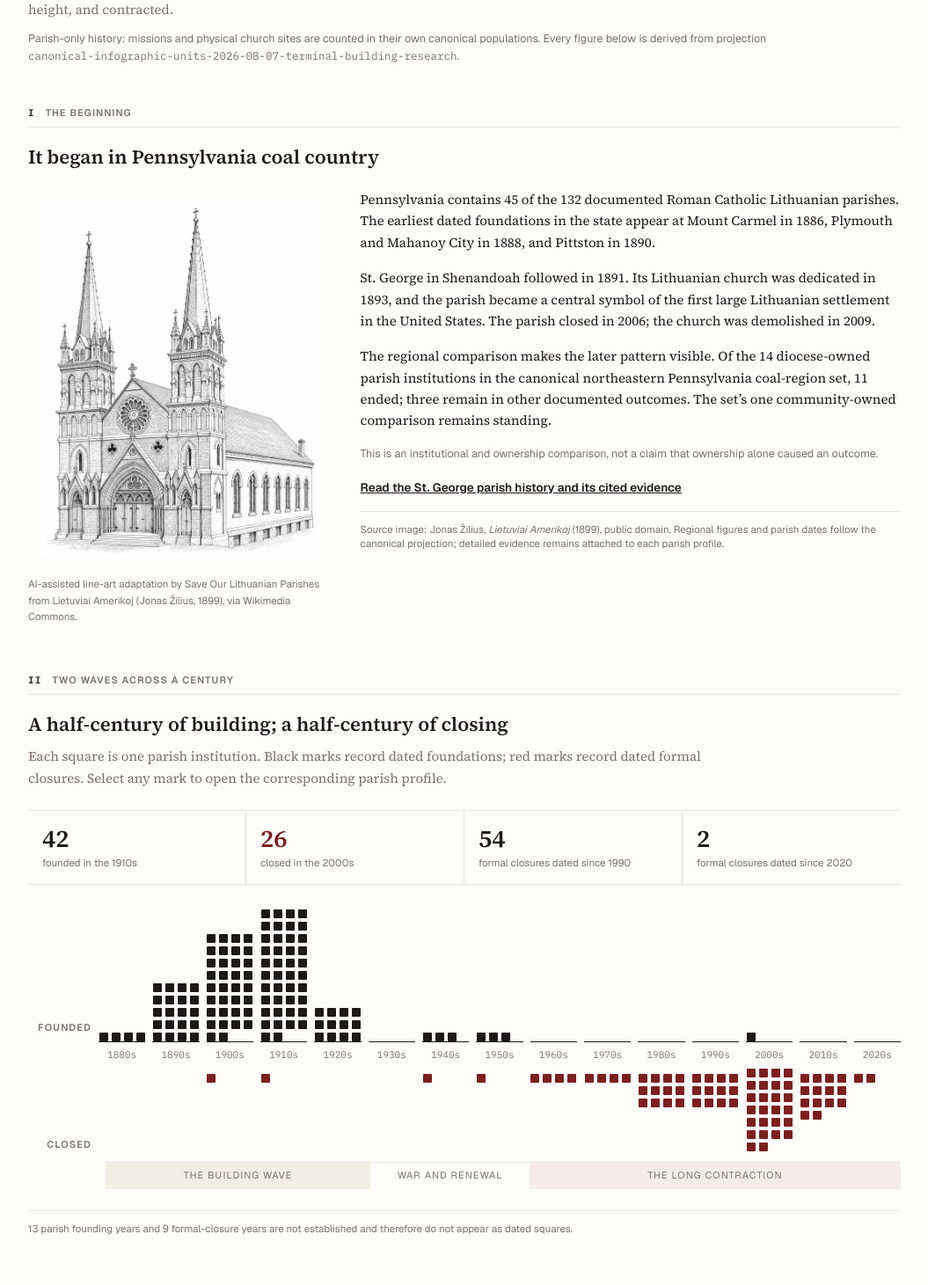
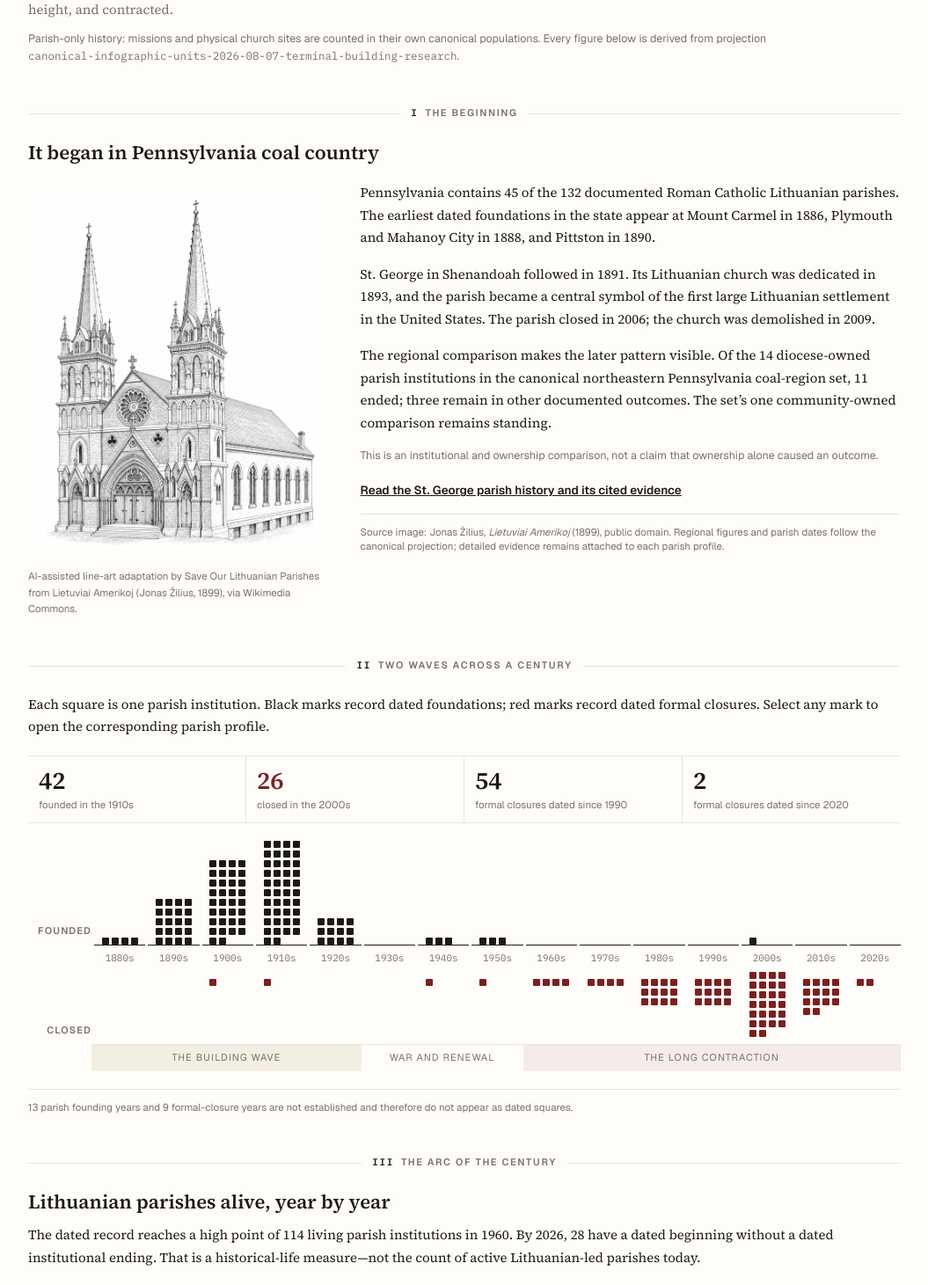
Before and after one commit to LietuvaAI/save-our-lithuanian-parishes, a Next.js app: page /history in a window 1280 px wide. Shown: the part 200-1661 px from the top of the page at 88% size, without its empty margins (112-1167 px from the left). Built offline with nearby package versions, Linux system fonts and the light colour scheme.

Commit message:
Restore approved history design

```diff
--- a/app/history/page.tsx
+++ b/app/history/page.tsx
@@ -19,16 +19,19 @@ const shenandoahDrawing =
 
 function Divider({ numeral, children }: { numeral: string; children: React.ReactNode }) {
   return (
-    <div className="mb-5 flex items-center gap-3 border-b border-rule pb-2 font-sans text-ui-label font-semibold uppercase tracking-widest text-muted">
-      <span className="font-mono text-foreground">{numeral}</span>
-      <span>{children}</span>
+    <div className="relative mb-6 flex items-center justify-center">
+      <div className="absolute inset-x-0 top-1/2 border-t border-rule" aria-hidden="true" />
+      <div className="relative flex items-center gap-2 bg-background px-3 font-sans text-ui-label font-semibold uppercase tracking-[0.15em] text-muted">
+        <span className="font-mono text-foreground">{numeral}</span>
+        <span>{children}</span>
+      </div>
     </div>
   );
 }
 
 function Stat({ value, children, red = false }: { value: number; children: React.ReactNode; red?: boolean }) {
   return (
-    <div className="border-r border-rule px-4 py-4 last:border-r-0">
+    <div className="border-r border-rule px-3 py-3 last:border-r-0">
       <p className={`font-serif text-page-title font-semibold ${red ? "text-[var(--es-closed)]" : ""}`}>{value}</p>
       <p className="mt-1 font-sans text-small-copy leading-snug text-muted">{children}</p>
     </div>
@@ -68,7 +71,7 @@ export default function HistoryPage() {
         <h2 className="font-serif text-section-title font-semibold">
           It began in Pennsylvania coal country
         </h2>
-        <div className="mt-6 grid items-start gap-8 md:grid-cols-[minmax(15rem,0.72fr)_minmax(0,1.28fr)]">
+        <div className="mt-5 grid items-start gap-8 md:grid-cols-[minmax(15rem,0.72fr)_minmax(0,1.28fr)]">
           <figure>
             <div className="relative aspect-[4/5] overflow-hidden bg-band">
               <Image
@@ -85,7 +88,7 @@ export default function HistoryPage() {
               {shenandoahDrawing.attribution}
             </figcaption>
           </figure>
-          <div className="space-y-4 font-serif text-lead-copy leading-relaxed">
+          <div className="space-y-4 font-serif text-lead-copy leading-[1.7]">
             <p>
               Pennsylvania contains {counts.pennsylvania} of the {counts.total}{" "}
               documented Roman Catholic Lithuanian parishes. The earliest dated
@@ -123,34 +126,31 @@ export default function HistoryPage() {
         </div>
       </section>
 
-      <section id="two-waves" className="scroll-mt-8 pt-14">
+      <section id="two-waves" className="scroll-mt-8 pt-12">
         <Divider numeral="II">Two waves across a century</Divider>
-        <h2 className="font-serif text-section-title font-semibold">
-          A half-century of building; a half-century of closing
-        </h2>
-        <p className="mt-3 max-w-3xl font-serif text-lead-copy leading-relaxed text-muted">
+        <p className="font-serif text-lead-copy leading-[1.7]">
           Each square is one parish institution. Black marks record dated
           foundations; red marks record dated formal closures. Select any mark
           to open the corresponding parish profile.
         </p>
-        <div className="mt-6 grid grid-cols-2 border-y border-rule sm:grid-cols-4">
+        <div className="mt-5 grid grid-cols-2 border-y border-rule sm:grid-cols-4">
           <Stat value={peakFoundedDecade.founded.length}>{`founded in the ${peakFoundedDecade.decade}s`}</Stat>
           <Stat value={peakClosedDecade.closed.length} red>{`closed in the ${peakClosedDecade.decade}s`}</Stat>
           <Stat value={counts.closedSince1990}>formal closures dated since 1990</Stat>
           <Stat value={counts.closedSince2020}>formal closures dated since 2020</Stat>
         </div>
-        <div className="mt-7"><HistoryTwoWaves decades={decades} /></div>
+        <div className="mt-5"><HistoryTwoWaves decades={decades} /></div>
         <p className="mt-4 border-t border-rule pt-3 font-sans text-small-copy text-muted">
           {counts.foundedUndated} parish founding years and {counts.formalClosureUndated} formal-closure years are not established and therefore do not appear as dated squares.
         </p>
       </section>
 
-      <section id="century-arc" className="scroll-mt-8 pt-14">
+      <section id="century-arc" className="scroll-mt-8 pt-12">
         <Divider numeral="III">The arc of the century</Divider>
         <h2 className="font-serif text-section-title font-semibold">
-          From expansion to long contraction
+          Lithuanian parishes alive, year by year
         </h2>
-        <p className="mt-3 max-w-3xl font-serif text-lead-copy leading-relaxed text-muted">
+        <p className="mt-3 font-serif text-lead-copy leading-[1.7]">
           The dated record reaches a high point of {peakYear.alive} living
           parish institutions in {peakYear.year}. By {currentYearPoint.year},
           {` ${currentYearPoint.alive} `}have a dated beginning without a dated
@@ -182,12 +182,9 @@ export default function HistoryPage() {
         </p>
       </section>
 
-      <section id="loss-by-diocese" className="scroll-mt-8 pt-14">
+      <section id="loss-by-diocese" className="scroll-mt-8 pt-12">
         <Divider numeral="IV">The loss, diocese by diocese</Divider>
-        <h2 className="font-serif text-section-title font-semibold">
-          The national contraction was administered locally
-        </h2>
-        <div className="mt-3 max-w-4xl space-y-3 font-serif text-lead-copy leading-relaxed text-muted">
+        <div className="space-y-3 font-serif text-lead-copy leading-[1.7]">
           <p>
             The canonical jurisdiction field places these parishes in {counts.namedDioceses}{" "}
             named dioceses and archdioceses. {counts.diocesesWithoutActive} now
--- a/components/HistoryTwoWaves.tsx
+++ b/components/HistoryTwoWaves.tsx
@@ -15,7 +15,7 @@ function ParishSquare({
       href={href}
       aria-label={label}
       title={label}
-      className={`block size-2.5 rounded-[1px] transition-transform hover:scale-150 focus:scale-150 focus:outline-none focus:ring-2 focus:ring-foreground ${
+      className={`block size-2 rounded-[1px] transition-transform hover:scale-150 focus:scale-150 focus:outline-none focus:ring-2 focus:ring-foreground ${
         tone === "founded" ? "bg-foreground" : "bg-[var(--es-closed)]"
       }`}
     />
@@ -28,18 +28,18 @@ export default function HistoryTwoWaves({
   decades: readonly HistoryDecade[];
 }) {
   return (
-    <div className="overflow-x-auto pb-2">
+    <div className="overflow-x-auto pb-1">
       <div className="min-w-[860px]">
-        <div className="grid grid-cols-[4.5rem_repeat(15,minmax(0,1fr))] items-end gap-x-2">
+        <div className="grid grid-cols-[4.5rem_repeat(15,minmax(0,1fr))] items-end gap-x-[3px]">
           <p className="pb-2 text-right font-sans text-ui-label font-semibold uppercase tracking-widest text-muted">
             Founded
           </p>
           {decades.map((decade) => (
             <div
               key={`founded-${decade.decade}`}
-              className="flex min-h-32 content-end items-end justify-center"
+              className="flex min-h-[118px] content-end items-end justify-center"
             >
-              <div className="grid grid-cols-4 gap-1">
+              <div className="grid grid-cols-4 gap-[3px]">
                 {decade.founded.map((parish) => (
                   <ParishSquare
                     key={parish.slug}
@@ -68,9 +68,9 @@ export default function HistoryTwoWaves({
           {decades.map((decade) => (
             <div
               key={`closed-${decade.decade}`}
-              className="flex min-h-24 content-start items-start justify-center pt-2"
+              className="flex min-h-[74px] content-start items-start justify-center pt-2"
             >
-              <div className="grid grid-cols-4 gap-1">
+              <div className="grid grid-cols-4 gap-[3px]">
                 {decade.closed.map((parish) => (
                   <ParishSquare
                     key={parish.slug}
@@ -84,7 +84,7 @@ export default function HistoryTwoWaves({
           ))}
         </div>
 
-        <div className="ml-[5.5rem] mt-3 grid grid-cols-[5fr_3fr_7fr] border-t border-rule text-center font-sans text-ui-label uppercase tracking-widest text-muted">
+        <div className="ml-[4.5rem] mt-2 grid grid-cols-[5fr_3fr_7fr] border-t border-rule text-center font-sans text-ui-label uppercase tracking-widest text-muted">
           <span className="bg-[var(--band)] py-2">The building wave</span>
           <span className="py-2">War and renewal</span>
           <span className="bg-[color-mix(in_srgb,var(--es-closed)_8%,transparent)] py-2">
--- a/scripts/verify-type-system.mjs
+++ b/scripts/verify-type-system.mjs
@@ -129,9 +129,40 @@ for (const [source, fragment, label] of allProfilesContract) {
   if (!source.includes(fragment)) errors.push(`All Profiles: missing ${label}`);
 }
 
+const historyPage = fs.readFileSync(
+  path.join(ROOT, "app", "history", "page.tsx"),
+  "utf8",
+);
+const historyChart = fs.readFileSync(
+  path.join(ROOT, "components", "HistoryTwoWaves.tsx"),
+  "utf8",
+);
+const historyDesignContract = [
+  [historyPage, "absolute inset-x-0 top-1/2 border-t border-rule", "centered divider rule"],
+  [historyPage, "justify-center", "centered divider label"],
+  [historyPage, "tracking-[0.15em]", "approved divider letterspacing"],
+  [historyPage, "Lithuanian parishes alive, year by year", "approved century-arc heading"],
+  [historyPage, "leading-[1.7]", "15px/1.7 narrative rhythm"],
+  [historyChart, "size-2 rounded-[1px]", "compact eight-pixel unit marks"],
+  [historyChart, "gap-x-[3px]", "compact decade spacing"],
+  [historyChart, "min-h-[118px]", "approved founding-wave height"],
+  [historyChart, "min-h-[74px]", "approved closure-wave height"],
+];
+for (const [source, fragment, label] of historyDesignContract) {
+  if (!source.includes(fragment)) errors.push(`History: missing ${label}`);
+}
+for (const forbiddenHeading of [
+  "From expansion to long contraction",
+  "The national contraction was administered locally",
+]) {
+  if (historyPage.includes(forbiddenHeading)) {
+    errors.push(`History: unapproved replacement heading remains: ${forbiddenHeading}`);
+  }
+}
+
 if (errors.length) {
   console.error(errors.join("\n"));
   process.exit(1);
 }
 
-console.log("OK: shared typography ramp and All Profiles presentation contract passed.");
+console.log("OK: shared typography ramp, All Profiles, and History presentation contracts passed.");
```
